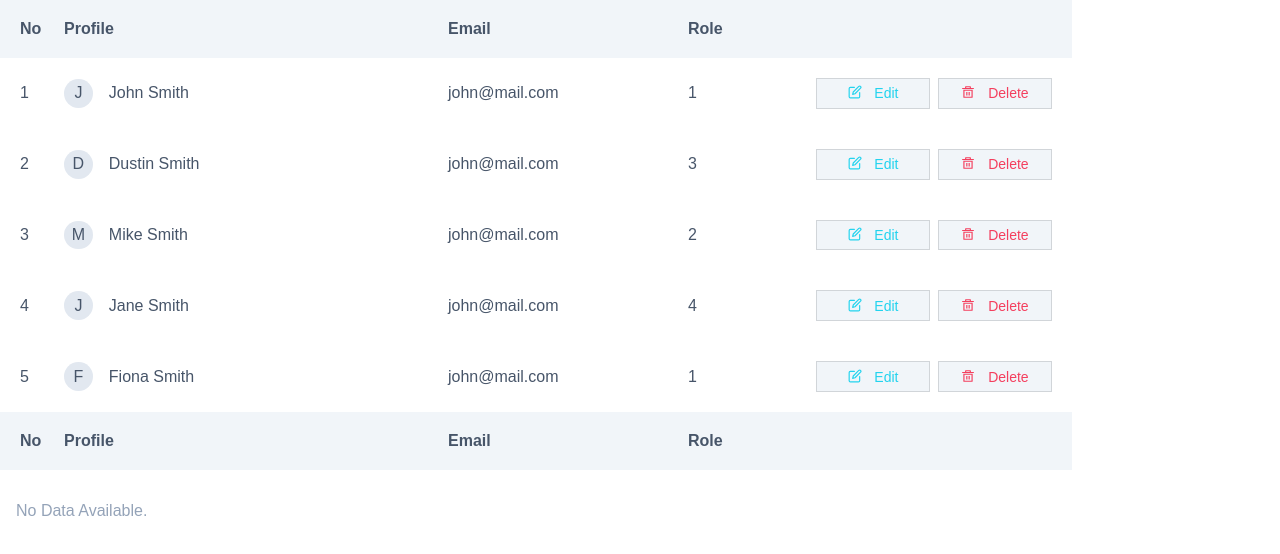
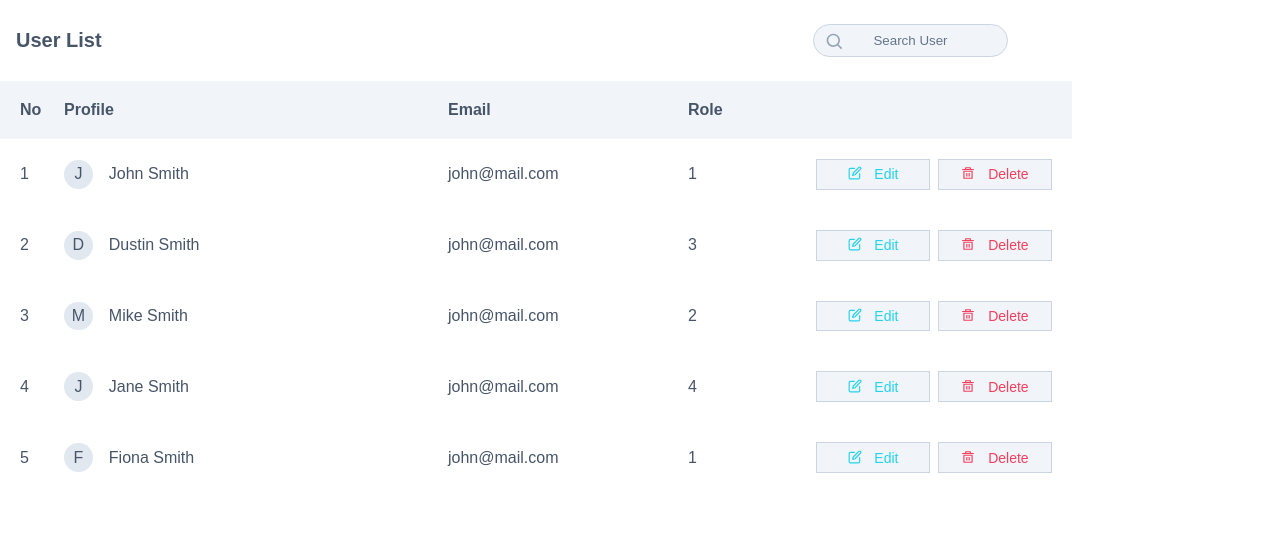
Before and after one commit to mactav1sh/scss-sb, a React (Create React App) app: page / in a window 1280 px wide. Shown: the top 554 px of the page. Built offline with nearby package versions, Linux system fonts and the light colour scheme.

Commit message:
added searchbar

```diff
--- a/src/App.tsx
+++ b/src/App.tsx
@@ -1,12 +1,13 @@
 import React from 'react';
 import { users } from './data/users';
 import Table from './components/table/Table';
+import SearchBar from './components/searchBar/SearchBar';
 
 function App() {
   return (
     <React.Fragment>
+      <SearchBar />
       <Table data={users} />
-      <Table />
     </React.Fragment>
   );
 }
--- a/src/components/button/Button.scss
+++ b/src/components/button/Button.scss
@@ -7,7 +7,7 @@
   color: $slate-600;
   background-color: $slate-100;
   cursor: pointer;
-  border: 1px solid rgba(27, 31, 35, 0.15);
+  border: 1px solid $slate-300;
   transition: all 0.2s cubic-bezier(0.3, 0, 0.5, 1);
   text-transform: capitalize;
 
--- /dev/null
+++ b/src/components/searchBar/SearchBar.scss
@@ -0,0 +1,50 @@
+@use '../../styles/partials/base/_variables.scss' as *;
+
+.searchBar {
+  display: flex;
+  justify-content: space-between;
+  align-items: center;
+  max-width: 1024px; //temp
+  padding: 1.5rem 1rem;
+}
+.searchBar__heading {
+  font-size: 20px;
+  font-weight: 600;
+  color: $slate-600;
+  text-transform: capitalize;
+}
+
+.searchBar__textInput__wrapper {
+  position: relative;
+}
+
+.searchBar__textInput {
+  color: $slate-700;
+  text-align: center;
+  padding: 0.5rem 0.5rem;
+  outline: none;
+  border: 1px solid $slate-300;
+  border-radius: 1000px;
+  background-color: $slate-100;
+  transition: all 0.2s cubic-bezier(0.3, 0, 0.5, 1);
+
+  &:focus {
+    border: 1px solid $slate-500;
+  }
+
+  &::placeholder {
+    color: $slate-500;
+    text-transform: capitalize;
+  }
+}
+
+.searchBar__button {
+  border: none;
+  background: none;
+  color: $slate-400;
+  position: absolute;
+  padding: 8px 7px 8px 12px;
+  left: 0;
+  top: 0;
+  font-size: 20px;
+}
--- /dev/null
+++ b/src/components/searchBar/SearchBar.tsx
@@ -0,0 +1,33 @@
+import { useState } from 'react';
+import './SearchBar.scss';
+import { BiSearch } from 'react-icons/bi';
+// interface IProps {}
+
+const SearchBar = () => {
+  const [text, setText] = useState<string>();
+  const handleSubmit = (event: React.FormEvent<HTMLFormElement>) => {
+    event.preventDefault();
+  };
+
+  return (
+    <div className="searchBar">
+      <p className="searchBar__heading">user list</p>
+      <form onSubmit={handleSubmit}>
+        <div className="searchBar__textInput__wrapper">
+          <input
+            value={text}
+            onChange={(e) => setText(e.target.value)}
+            placeholder="search user"
+            type="text"
+            className="searchBar__textInput"
+          />
+          <button className="searchBar__button" type="submit">
+            <BiSearch />
+          </button>
+        </div>
+      </form>
+    </div>
+  );
+};
+
+export default SearchBar;
```
Also changed, not shown: 2 other files (tests, documents, lock files or other folders).
